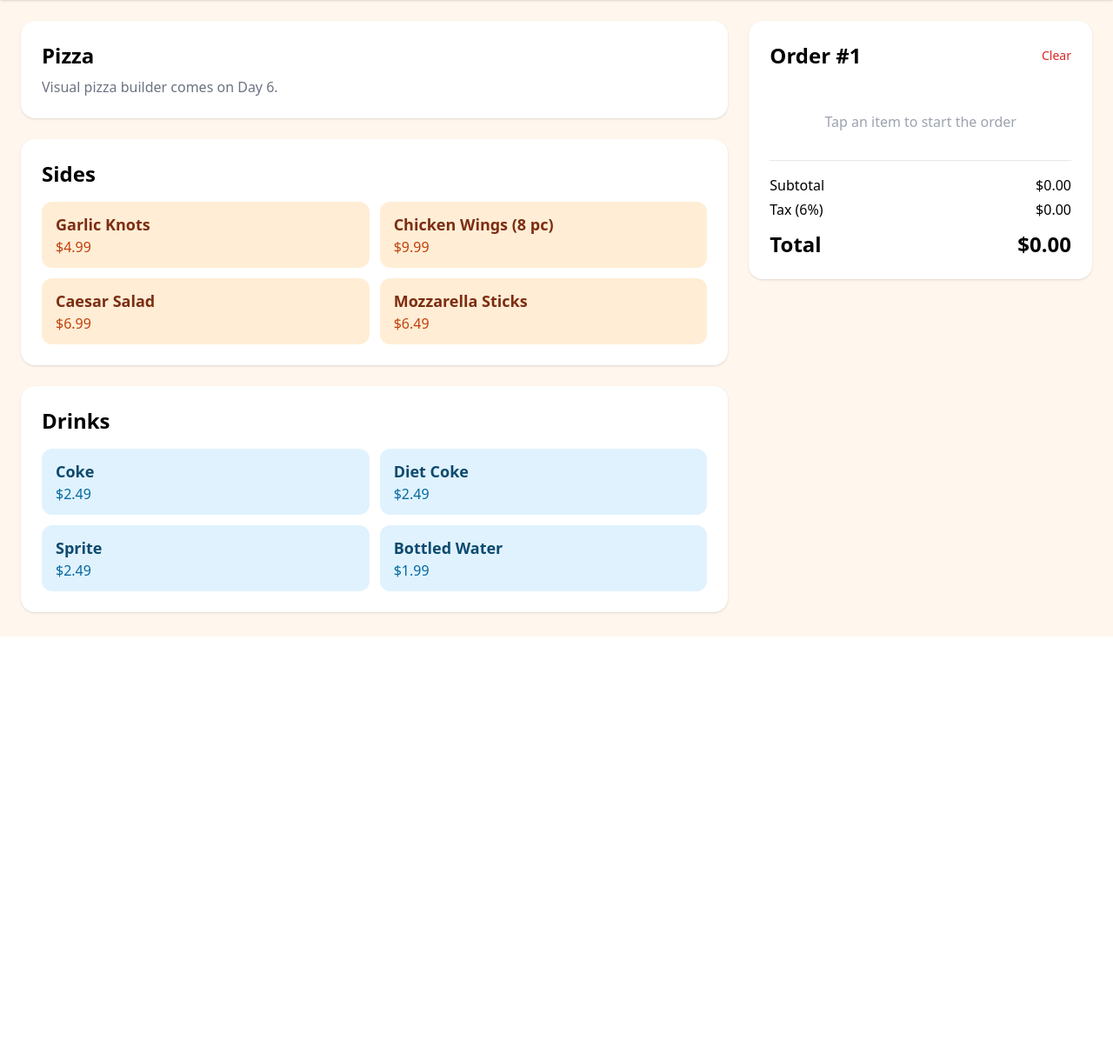
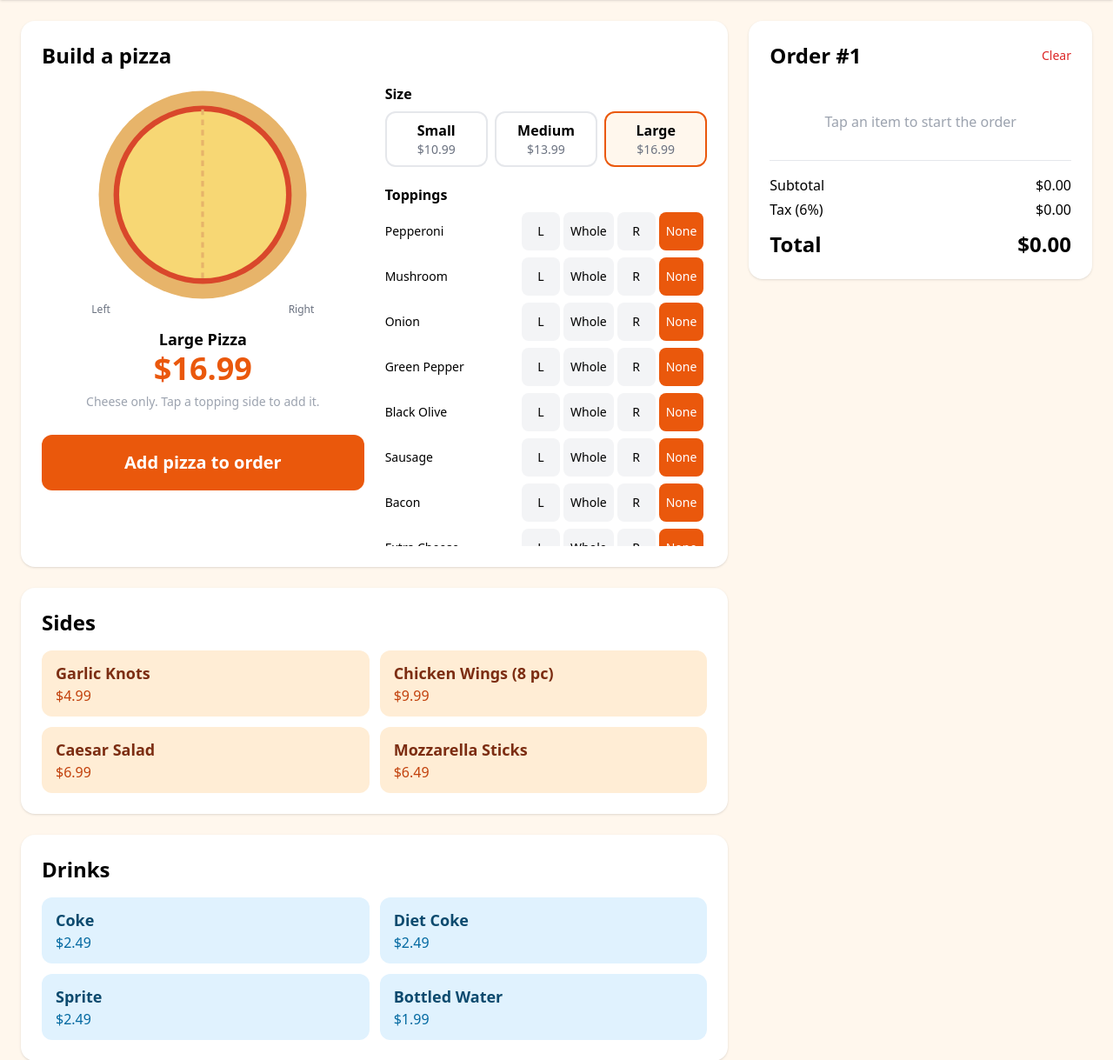
Before and after one commit to pagir1/sliceflow, a FastAPI app: page / in a window 1280 px wide. Shown: the part 68-1287 px from the top of the page at 87% size. Before the commit the page ends 800 px from the top, so only its background shows below. Run offline with FastAPI, Linux system fonts and the light colour scheme; data comes from the database, SQL or seed files in the repository; data that the repository does not hold is empty; some libraries are stand-ins or nearby versions.

Commit message:
Visual pizza added with topping more options L,R, Whole

```diff
--- a/main.py
+++ b/main.py
@@ -4,8 +4,10 @@ from fastapi.templating import Jinja2Templates
 from sqlmodel import Session, select
 
 import cart
+import pizza
+from core.pricing import SIZE_PRICE
 from db import create_db, get_session
-from models import MenuItem
+from models import MenuItem, Topping
 from seed import seed
 
 create_db()
@@ -14,6 +16,10 @@ seed()
 app = FastAPI()
 templates = Jinja2Templates(directory="templates")
 templates.env.filters["money"] = lambda cents: f"${cents // 100}.{cents % 100:02d}"
+
+
+def active_toppings(session: Session) -> list[Topping]:
+    return session.exec(select(Topping).where(Topping.is_active).order_by(Topping.id)).all()
 
 
 def render_ticket(request: Request, session: Session):
@@ -25,9 +31,40 @@ def render_ticket(request: Request, session: Session):
 def cashier_screen(request: Request, session: Session = Depends(get_session)):
     sides = session.exec(select(MenuItem).where(MenuItem.category == "side", MenuItem.is_active)).all()
     drinks = session.exec(select(MenuItem).where(MenuItem.category == "drink", MenuItem.is_active)).all()
+    sizes = [(code, pizza.SIZE_NAMES[code], price) for code, price in SIZE_PRICE.items()]
     order = cart.get_or_create_draft(session)
-    context = {"sides": sides, "drinks": drinks, **cart.ticket(session, order)}
+    context = {
+        "sides": sides,
+        "drinks": drinks,
+        "sizes": sizes,
+        "toppings": active_toppings(session),
+        "pizza": pizza.build_view("L", []),
+        **cart.ticket(session, order),
+    }
     return templates.TemplateResponse(request, "index.html", context)
+
+
+@app.post("/pizza/preview", response_class=HTMLResponse)
+async def pizza_preview(request: Request, session: Session = Depends(get_session)):
+    form = await request.form()
+    try:
+        selections = pizza.read_selections(form, active_toppings(session))
+        view = pizza.build_view(form.get("size", "L"), selections)
+    except ValueError:
+        raise HTTPException(status_code=400, detail="Invalid pizza")
+    return templates.TemplateResponse(request, "partials/pizza_preview.html", {"pizza": view})
+
+
+@app.post("/cart/add-pizza", response_class=HTMLResponse)
+async def add_pizza_to_cart(request: Request, session: Session = Depends(get_session)):
+    form = await request.form()
+    order = cart.get_or_create_draft(session)
+    try:
+        selections = pizza.read_selections(form, active_toppings(session))
+        cart.add_pizza(session, order, form.get("size", "L"), selections)
+    except ValueError:
+        raise HTTPException(status_code=400, detail="Invalid pizza")
+    return render_ticket(request, session)
 
 
 @app.post("/cart/add/{item_id}", response_class=HTMLResponse)
--- a/models.py
+++ b/models.py
@@ -31,5 +31,6 @@ class OrderLine(SQLModel, table=True):
     order_id: int = Field(foreign_key="order.id")
     menu_item_id: int | None = Field(default=None, foreign_key="menuitem.id")
     name: str               # copied when added (INV-8)
+    details: str = ""       # pizza toppings, for example "Pepperoni (Left half)"
     unit_price_cents: int   # copied when added (INV-8)
     quantity: int = 1
--- /dev/null
+++ b/pizza.py
@@ -0,0 +1,66 @@
+from core.pricing import SIZE_PRICE, SIDES, pizza_price
+
+SIZE_NAMES = {"S": "Small", "M": "Medium", "L": "Large"}
+SIDE_NAMES = {"LEFT": "Left half", "RIGHT": "Right half", "WHOLE": "Whole"}
+
+TOPPING_COLORS = {
+    "Pepperoni": "#b91c1c", "Mushroom": "#a8a29e", "Onion": "#c4b5fd",
+    "Green Pepper": "#16a34a", "Black Olive": "#1f2937", "Sausage": "#7c2d12",
+    "Bacon": "#f87171", "Extra Cheese": "#fde047", "Jalapeno": "#65a30d",
+    "Pineapple": "#facc15", "Spinach": "#14532d", "Tomato": "#ef4444",
+}
+
+# Places for topping dots on the LEFT half of a 240 x 240 pizza.
+# The right half uses the mirror image (x becomes 240 - x).
+LEFT_SPOTS = [
+    (100, 56), (66, 78), (90, 74), (104, 96), (72, 102),
+    (52, 124), (88, 120), (104, 140), (66, 146), (88, 160),
+    (104, 182), (76, 180), (56, 100), (84, 96), (60, 166),
+]
+
+
+def read_selections(form, toppings) -> list[tuple[str, str]]:
+    """Turn the builder form into a list like [("Pepperoni", "LEFT"), ...]."""
+    selections = []
+    for t in toppings:
+        side = form.get(f"t_{t.id}", "NONE")
+        if side == "NONE":
+            continue
+        if side not in SIDES:
+            raise ValueError(f"Unknown side: {side}")
+        selections.append((t.name, side))
+    return selections
+
+
+def describe(selections: list[tuple[str, str]]) -> str:
+    if not selections:
+        return "Cheese only"
+    return ", ".join(f"{name} ({SIDE_NAMES[side]})" for name, side in selections)
+
+
+def topping_dots(selections: list[tuple[str, str]]) -> list[dict]:
+    dots = []
+    n = len(LEFT_SPOTS)
+    for k, (name, side) in enumerate(selections):
+        color = TOPPING_COLORS.get(name, "#ea580c")
+        for j in range(3):
+            x, y = LEFT_SPOTS[(k + j * 5) % n]
+            if side in ("LEFT", "WHOLE"):
+                dots.append({"x": x, "y": y, "color": color})
+            if side in ("RIGHT", "WHOLE"):
+                dots.append({"x": 240 - x, "y": y, "color": color})
+    return dots
+
+
+def build_view(size: str, selections: list[tuple[str, str]]) -> dict:
+    if size not in SIZE_PRICE:
+        raise ValueError(f"Unknown size: {size}")
+    return {
+        "size": size,
+        "size_name": SIZE_NAMES[size],
+        "price": pizza_price(size, selections),
+        "dots": topping_dots(selections),
+        "chosen": [(name, SIDE_NAMES[side], TOPPING_COLORS.get(name, "#ea580c"))
+                   for name, side in selections],
+        "summary": describe(selections),
+    }
--- a/requirements.txt
+++ b/requirements.txt
@@ -16,6 +16,7 @@ pydantic==2.14.3
 pydantic_core==2.50.4
 Pygments==2.21.0
 pytest==9.2.0
+python-multipart==0.0.34
 SQLAlchemy==2.1.8
 sqlmodel==0.0.49
 starlette==1.10.0
--- a/templates/index.html
+++ b/templates/index.html
@@ -16,12 +16,67 @@
 
   <main class="grid grid-cols-3 gap-6 p-6">
 
-    <!-- LEFT: menu buttons (2 of 3 columns) -->
+    <!-- LEFT: menu (2 of 3 columns) -->
     <section class="col-span-2 space-y-6">
 
+      <!-- PIZZA BUILDER -->
       <div class="bg-white rounded-2xl shadow p-6">
-        <h2 class="text-2xl font-semibold mb-2">Pizza</h2>
-        <p class="text-gray-500">Visual pizza builder comes on Day 6.</p>
+        <h2 class="text-2xl font-semibold mb-4">Build a pizza</h2>
+
+        <form id="builder" hx-post="/pizza/preview" hx-trigger="change"
+              hx-target="#pizza-preview" hx-swap="outerHTML"
+              class="grid grid-cols-2 gap-6">
+
+          <!-- Left side of the builder: the picture, price and Add button -->
+          <div class="flex flex-col items-center gap-4">
+            {% include "partials/pizza_preview.html" %}
+            <button type="button"
+                    hx-post="/cart/add-pizza" hx-target="#ticket" hx-swap="outerHTML"
+                    hx-on::after-request="this.form.reset(); htmx.trigger(this.form, 'change')"
+                    class="w-full min-h-16 bg-orange-600 hover:bg-orange-700 active:scale-95 text-white text-xl font-semibold rounded-xl">
+              Add pizza to order
+            </button>
+          </div>
+
+          <!-- Right side of the builder: size and toppings -->
+          <div>
+            <div class="font-semibold mb-2">Size</div>
+            <div class="grid grid-cols-3 gap-2 mb-5">
+              {% for code, name, price in sizes %}
+                <label class="cursor-pointer">
+                  <input type="radio" name="size" value="{{ code }}" class="sr-only peer"
+                         {% if code == "L" %}checked{% endif %}>
+                  <div class="min-h-14 rounded-xl border-2 border-gray-200 text-center py-2
+                              peer-checked:border-orange-600 peer-checked:bg-orange-50">
+                    <div class="font-semibold">{{ name }}</div>
+                    <div class="text-sm text-gray-500">{{ price | money }}</div>
+                  </div>
+                </label>
+              {% endfor %}
+            </div>
+
+            <div class="font-semibold mb-2">Toppings</div>
+            <div class="space-y-2 max-h-96 overflow-y-auto pr-1">
+              {% for t in toppings %}
+                <div class="flex items-center justify-between gap-2">
+                  <span class="text-sm">{{ t.name }}</span>
+                  <div class="flex gap-1">
+                    {% for value, label in [("LEFT", "L"), ("WHOLE", "Whole"), ("RIGHT", "R"), ("NONE", "None")] %}
+                      <label class="cursor-pointer">
+                        <input type="radio" name="t_{{ t.id }}" value="{{ value }}" class="sr-only peer"
+                               {% if value == "NONE" %}checked{% endif %}>
+                        <span class="inline-flex items-center justify-center min-w-11 h-11 px-2 rounded-lg
+                                     bg-gray-100 text-sm
+                                     peer-checked:bg-orange-600 peer-checked:text-white">{{ label }}</span>
+                      </label>
+                    {% endfor %}
+                  </div>
+                </div>
+              {% endfor %}
+            </div>
+          </div>
+
+        </form>
       </div>
 
       <div class="bg-white rounded-2xl shadow p-6">
--- /dev/null
+++ b/templates/partials/pizza_preview.html
@@ -0,0 +1,32 @@
+<div id="pizza-preview" class="flex flex-col items-center">
+  <svg viewBox="0 0 240 240" class="w-64 h-64" role="img"
+       aria-label="{{ pizza.size_name }} pizza: {{ pizza.summary }}">
+    <circle cx="120" cy="120" r="112" fill="#e7b46a"/>
+    <circle cx="120" cy="120" r="96" fill="#d9472b"/>
+    <circle cx="120" cy="120" r="90" fill="#f7d774"/>
+    <line x1="120" y1="28" x2="120" y2="212" stroke="#e7b46a" stroke-width="3" stroke-dasharray="6 5"/>
+    {% for d in pizza.dots %}
+      <circle cx="{{ d.x }}" cy="{{ d.y }}" r="9" fill="{{ d.color }}" stroke="white" stroke-width="1.5"/>
+    {% endfor %}
+  </svg>
+
+  <div class="flex w-64 justify-between text-xs text-gray-500 -mt-1 mb-3">
+    <span>Left</span><span>Right</span>
+  </div>
+
+  <div class="text-center mb-2">
+    <div class="text-lg font-semibold">{{ pizza.size_name }} Pizza</div>
+    <div class="text-4xl font-bold text-orange-600">{{ pizza.price | money }}</div>
+  </div>
+
+  <div class="flex flex-wrap justify-center gap-2 min-h-8">
+    {% for name, side, color in pizza.chosen %}
+      <span class="flex items-center gap-1 text-sm bg-gray-100 rounded-full px-3 py-1">
+        <span class="inline-block w-3 h-3 rounded-full" style="background: {{ color }}"></span>
+        {{ name }}: {{ side }}
+      </span>
+    {% else %}
+      <span class="text-sm text-gray-400">Cheese only. Tap a topping side to add it.</span>
+    {% endfor %}
+  </div>
+</div>
--- a/templates/partials/ticket.html
+++ b/templates/partials/ticket.html
@@ -8,12 +8,15 @@
   {% if lines %}
     <ul class="divide-y mb-4">
       {% for line in lines %}
-        <li class="flex items-center justify-between py-3">
+        <li class="flex items-center justify-between py-3 gap-3">
           <div>
             <div class="font-semibold">{{ line.name }}</div>
+            {% if line.details %}
+              <div class="text-sm text-gray-600">{{ line.details }}</div>
+            {% endif %}
             <div class="text-sm text-gray-500">{{ line.quantity }} x {{ line.unit_price_cents | money }}</div>
           </div>
-          <div class="flex items-center gap-3">
+          <div class="flex items-center gap-3 shrink-0">
             <span class="font-semibold">{{ (line.unit_price_cents * line.quantity) | money }}</span>
             <button hx-post="/cart/remove/{{ line.id }}" hx-target="#ticket" hx-swap="outerHTML"
                     class="w-12 h-12 rounded-full bg-gray-100 hover:bg-gray-200 text-2xl"
```
Also changed, not shown: cart.py (+13 -1 lines), tests/conftest.py (added, +20 -0 lines), tests/test_cart.py (+0 -15 lines), tests/test_pizza.py (added, +62 -0 lines).
